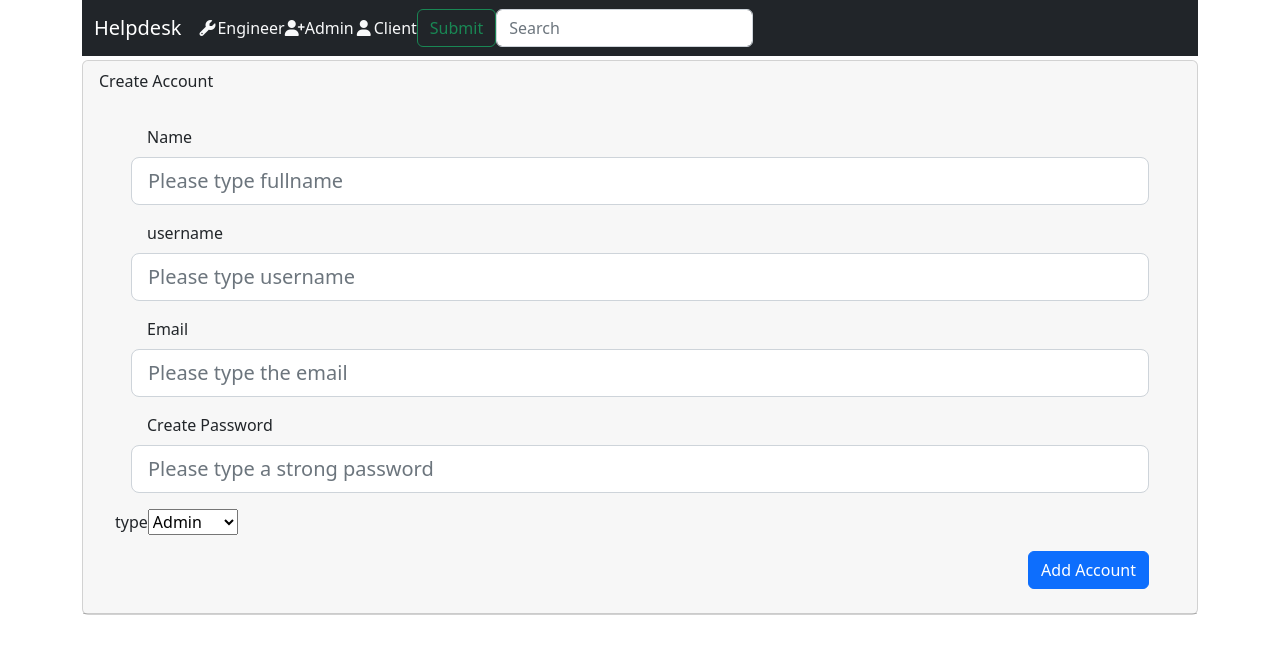
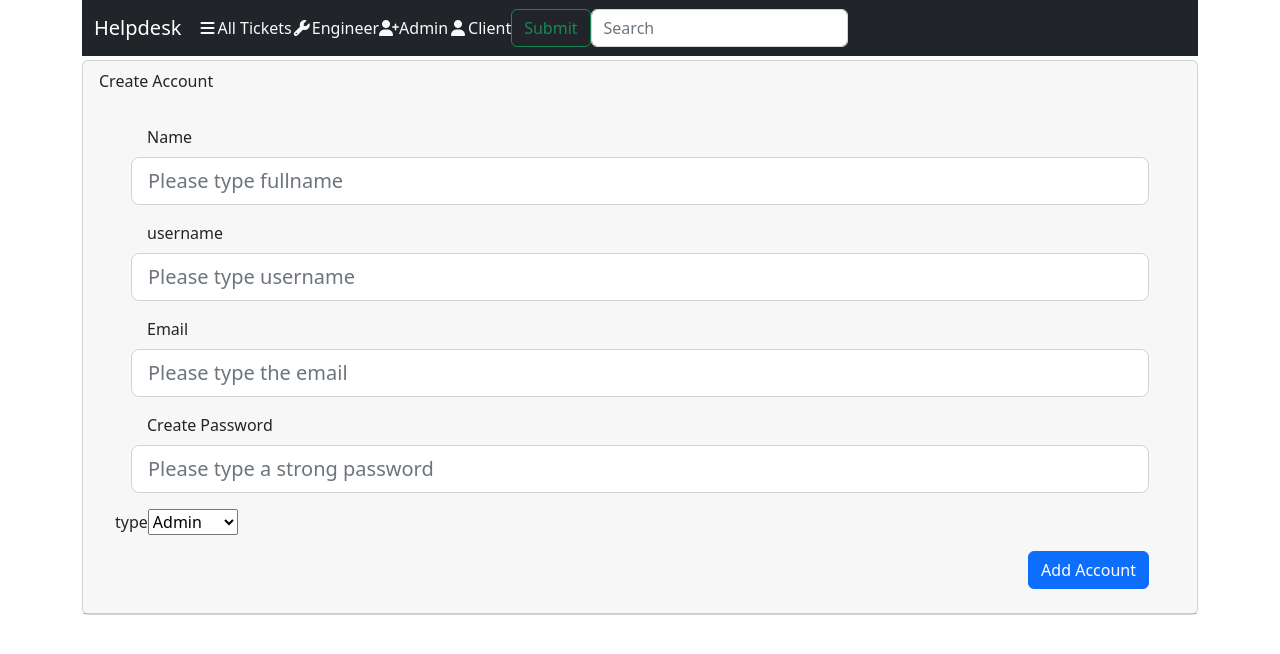
Before and after one commit to FluffyCherub/helpdesk-finished-collaborative-project, a React (Create React App) app in the folder help-desk-ui/: page /admin/newaccounts in a window 1280 px wide. Shown: the top 654 px of the page. Built offline with nearby package versions, Linux system fonts and the light colour scheme.

Commit message:
added extra nav links

```diff
--- a/help-desk-ui/src/App.js
+++ b/help-desk-ui/src/App.js
@@ -17,7 +17,7 @@ function App() {
       <div className="container">
         <Header />
         <Routes>
-          <Route index element={<Tickets />} />
+          <Route path="/tickets" element={<Tickets />} />
 
           <Route path="/admin" element={<Admin />} />
           <Route path="/engineer" element={<Engineer />} />
--- a/help-desk-ui/src/components/Header.js
+++ b/help-desk-ui/src/components/Header.js
@@ -1,33 +1,30 @@
-import React from 'react'
-import axios from 'axios';
-import ButtonAtom from './atoms/ButtonAtom';
-import HomeAtom from './atoms/HomeAtom';
-import RegisterAtom from './atoms/RegisterAtom';
-import AboutAtom from './atoms/AboutAtom';
-import InputAtom from './atoms/InputAtom';
-import NavbarMolecule from './molecules/NavbarMolecule';
-import IconsMolecule from './molecules/IconsMolecule';
-import HelpdeskOrganism from './organisms/HelpdeskOrganism';
-import CardMolecule from './molecules/CardMolecule';
-// import TitleAtom from './atoms/TitleAtom';
+import React from "react";
+import HelpdeskOrganism from "./organisms/HelpdeskOrganism";
+import { Link } from "react-router-dom";
 
 const Header = () => {
   return (
     <nav className="navbar navbar-expand-lg navbar-dark bg-dark mb-1">
       {/* <TitleAtom tile="title" />  */}
       <div className="container-fluid">
-        <a className="navbar-brand" href="#">Helpdesk</a>
-    <button className="navbar-toggler" type="button" data-bs-toggle="collapse" data-bs-target="#navbarSupportedContent" aria-controls="navbarSupportedContent" aria-expanded="false" aria-label="Toggle navigation">
+        <Link className="navbar-brand" href="#">
+          Helpdesk
+        </Link>
+        <button
+          className="navbar-toggler"
+          type="button"
+          data-bs-toggle="collapse"
+          data-bs-target="#navbarSupportedContent"
+          aria-controls="navbarSupportedContent"
+          aria-expanded="false"
+          aria-label="Toggle navigation"
+        >
           <span className="navbar-toggler-icon"></span>
         </button>
-    <HelpdeskOrganism
-        button=""
-        placeholder="Search"
-        aria-label="Search"/>
+        <HelpdeskOrganism button="" placeholder="Search" aria-label="Search" />
       </div>
-
     </nav>
-    )
-  }
+  );
+};
 
 export default Header;
--- a/help-desk-ui/src/components/molecules/IconsMolecule.js
+++ b/help-desk-ui/src/components/molecules/IconsMolecule.js
@@ -4,6 +4,12 @@ import NavLinkMolecule from "./NavLinkMolecule";
 function IconsMolecule(props) {
   return (
     <React.Fragment>
+      <NavLinkMolecule
+        icon="fa fa-bars fa-fw"
+        text="All Tickets"
+        className="nav-item"
+        href="/tickets"
+      />
       <NavLinkMolecule
         icon="fa fa-wrench fa-fw"
         text="Engineer"
```
Lines whose indentation alone changed are shown as unchanged.
